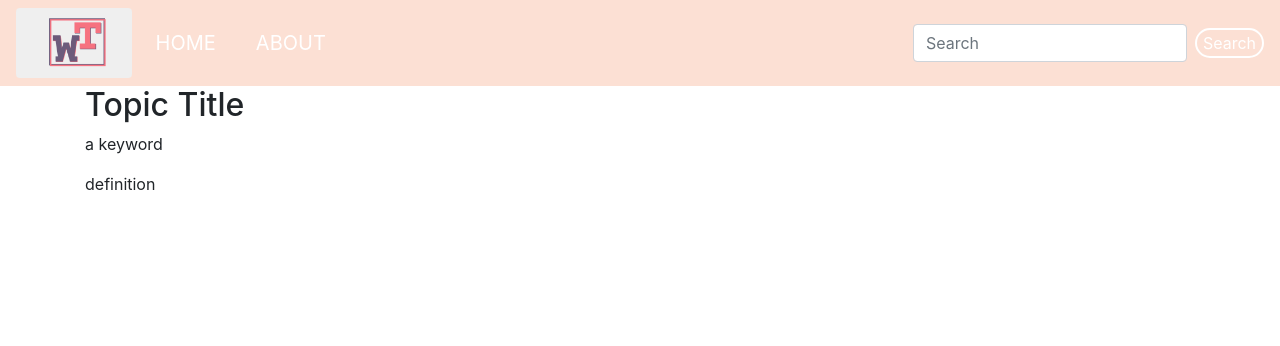
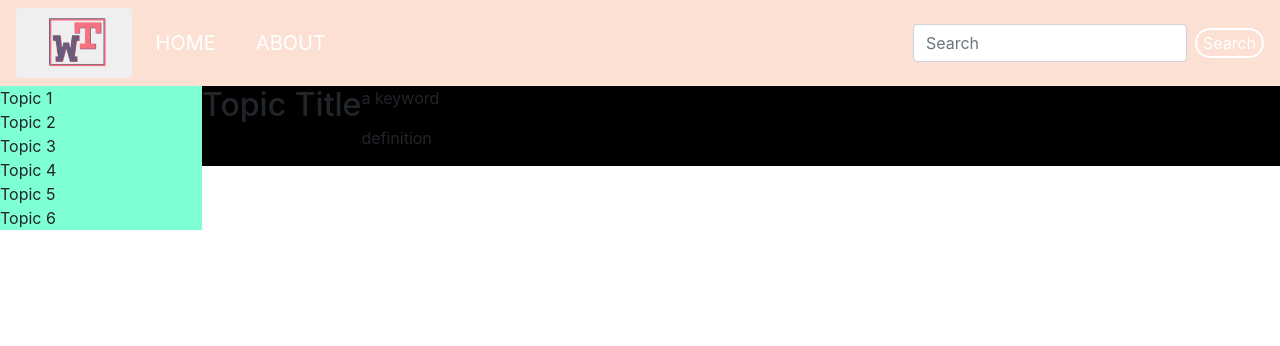
Before and after one commit to joshbantayan/webtech-lec-finals, a PHP site: page /pages/template.php in a window 1280 px wide. Shown: the top 346 px of the page. Run offline with PHP 8.4, Linux system fonts and the light colour scheme.

Commit message:
navigation

```diff
--- a/Css/webpages.css
+++ b/Css/webpages.css
@@ -16,6 +16,10 @@
 .navbar-brand{
     color: white;
     padding-left: 3vh;
+}
+
+.navbar-brand:hover{
+    color: #6B5B7B;
 }
 
 .button {
@@ -49,6 +53,10 @@
 
 .button2:focus {
     outline: 0;
+}
+
+.wrapper{
+    display: flex;
 }
 
 #container{
@@ -128,69 +136,22 @@ body {
     height: 7vh;
 }
 
-
-
-/*******************************
-* MODAL AS LEFT/RIGHT SIDEBAR
-* Add "left" or "right" in modal parent div, after class="modal".
-* Get free snippets on bootpen.com
-*******************************/
-	.modal.left .modal-dialog,
-	.modal.right .modal-dialog {
-		position: fixed;
-		margin: auto;
-		width: 320px;
-		height: 100%;
-		-webkit-transform: translate3d(0%, 0, 0);
-		    -ms-transform: translate3d(0%, 0, 0);
-		     -o-transform: translate3d(0%, 0, 0);
-		        transform: translate3d(0%, 0, 0);
-	}
-
-	.modal.left .modal-content,
-	.modal.right .modal-content {
-		height: 100%;
-		overflow-y: auto;
-	}
-
-	.modal.left .modal-body,
-	.modal.right .modal-body {
-		padding: 15px 15px 80px;
-	}
-
-/*Left*/
-	.modal.left.fade .modal-dialog{
-		left: -320px;
-		-webkit-transition: opacity 0.3s linear, left 0.3s ease-out;
-		   -moz-transition: opacity 0.3s linear, left 0.3s ease-out;
-		     -o-transition: opacity 0.3s linear, left 0.3s ease-out;
-		        transition: opacity 0.3s linear, left 0.3s ease-out;
-	}
-
-	.modal.left.fade.in .modal-dialog{
-		left: 0;
-	}
-
-/*Right*/
-	.modal.right.fade .modal-dialog {
-		right: -320px;
-		-webkit-transition: opacity 0.3s linear, right 0.3s ease-out;
-		   -moz-transition: opacity 0.3s linear, right 0.3s ease-out;
-		     -o-transition: opacity 0.3s linear, right 0.3s ease-out;
-		        transition: opacity 0.3s linear, right 0.3s ease-out;
-	}
-
-	.modal.right.fade.in .modal-dialog {
-		right: 0;
-	}
-
-/* ----- MODAL STYLE ----- */
-	.modal-content {
-		border-radius: 0;
-		border: none;
-	}
-
-	.modal-header {
-		border-bottom-color: #EEEEEE;
-		background-color: #FAFAFA;
-	}
+.wrapper{
+    height: 100%;
+    width: 100%;
+    display: flex;
+}
+.side_bar{
+    height: 100%;
+    width: 30vh;
+    background: aquamarine;
+    display: inline-block;
+    float: left;
+}
+.content{
+    background: black;
+    float: right;
+    display: flex;
+    width: 100%;
+    height: 100%;
+}
--- a/pages/template.php
+++ b/pages/template.php
@@ -24,6 +24,7 @@
             </form>
         </div>
 -->
+
         <div class="wrapper">
             <nav class="navbar navbar-expand-lg navigation-bar">
                 <button type="button" class="btn btn-demo" data-toggle="modal" data-target="#myModal2">
@@ -47,25 +48,18 @@
             </nav>
         </div>
 
-        <div class="modal left fade" id="myModal" tabindex="-1" role="dialog" aria-labelledby="myModalLabel">
-		<div class="modal-dialog" role="document">
-			<div class="modal-content">
 
-				<div class="modal-header">
-					<button type="button" class="close" data-dismiss="modal" aria-label="Close"><span aria-hidden="true">&times;</span></button>
-					<h4 class="modal-title" id="myModalLabel">Left Sidebar</h4>
-				</div>
 
-				<div class="modal-body">
-					<p>Anim pariatur cliche reprehenderit, enim eiusmod high life accusamus terry richardson ad squid. 3 wolf moon officia aute, non cupidatat skateboard dolor brunch. Food truck quinoa nesciunt laborum eiusmod. Brunch 3 wolf moon tempor, sunt aliqua put a bird on it squid single-origin coffee nulla assumenda shoreditch et. Nihil anim keffiyeh helvetica, craft beer labore wes anderson cred nesciunt sapiente ea proident. Ad vegan excepteur butcher vice lomo. Leggings occaecat craft beer farm-to-table, raw denim aesthetic synth nesciunt you probably haven't heard of them accusamus labore sustainable VHS.
-					</p>
-				</div>
 
-			</div><!-- modal-content -->
-		</div><!-- modal-dialog -->
-	</div><!-- modal -->
-
-        <div class="container">
+        <div class="wrapper">
+            <div class="side_bar">
+            <div class="menu">Topic 1</div>
+            <div class="menu">Topic 2</div>
+            <div class="menu">Topic 3</div>
+            <div class="menu">Topic 4</div>
+            <div class="menu">Topic 5</div>
+            <div class="menu">Topic 6</div>
+        </div>
             <div class="content">
                 <div class="container_title">
                     <h2>Topic Title</h2>
@@ -77,5 +71,6 @@
                 <div class="container_content"></div>
             </div>
         </div>
+
     </body>
 </html>
```
